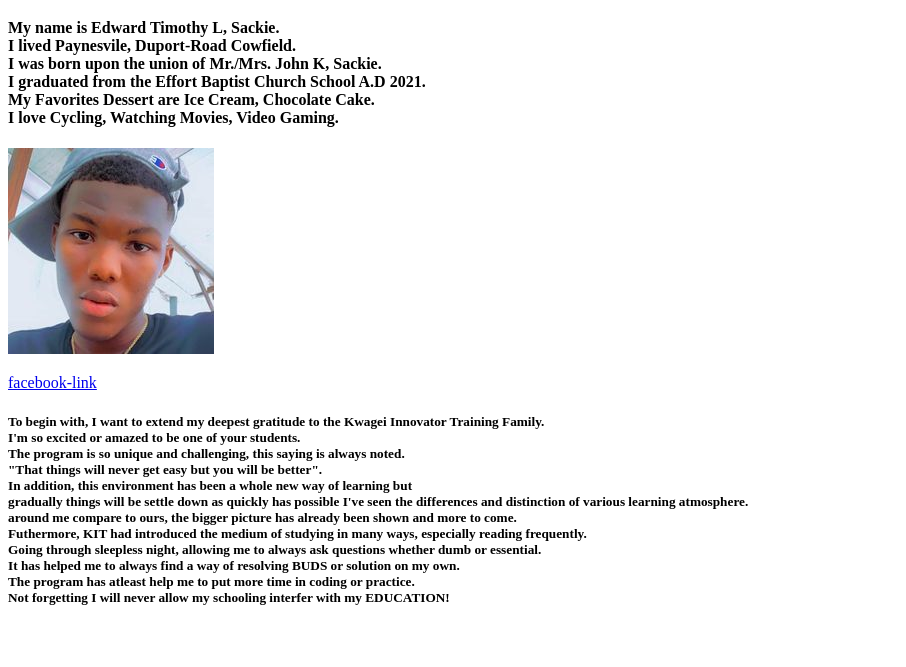
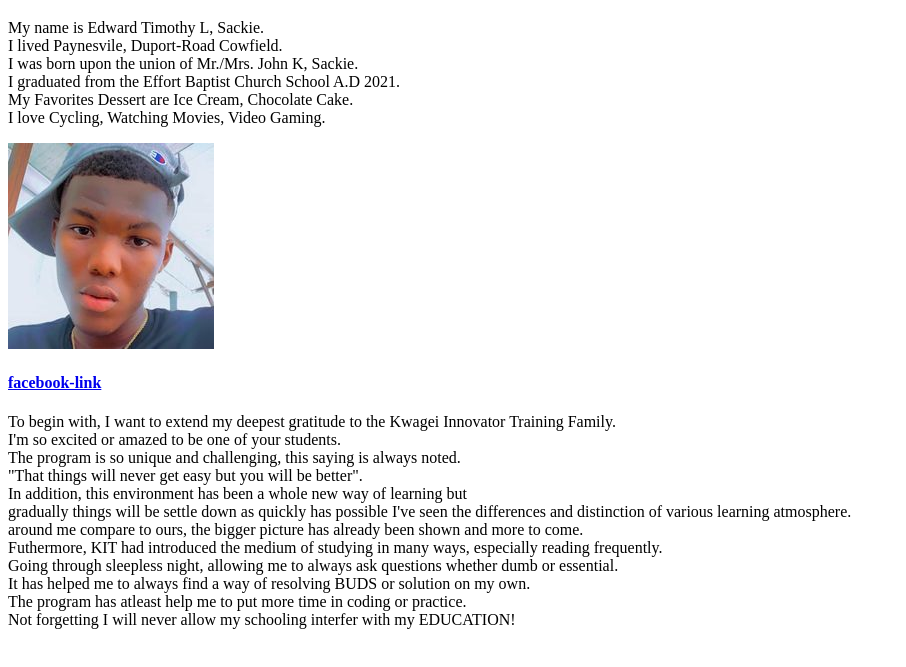
Before and after one commit to Kwagei/week-0-about-me-edwardtimsack, a plain HTML site: page index.html in a window 1280 px wide. Shown: the part 61-728 px from the top of the page, without its empty margins (0-906 px from the left). Drawn offline with Linux system fonts and the light colour scheme.

Commit message:
completed

```diff
--- a/index.html
+++ b/index.html
@@ -1,23 +1,26 @@
 <!DOCTYPE html>
 <html>
 <head>
-    <title></title>
+    <title>About Me Page</title>
 </head>
 <body>
 <h1> Edward Timothy L, Sackie</h1>
-<h4><p> My name is Edward Timothy L, Sackie.<br>
+<p> My name is Edward Timothy L, Sackie.<br>
     I lived Paynesvile, Duport-Road Cowfield.<br>
     I was born upon the union of Mr./Mrs. John K, Sackie.<br>
     I graduated from the Effort Baptist Church School A.D 2021.<br>
     My Favorites Dessert are Ice Cream, Chocolate Cake.<br>
     I love Cycling, Watching Movies, Video Gaming.
-</p></h4>
-<img src="./Picture/edward _pic.jpg" alt="selfie of a guy"> <br>
+</p>
+<div>
+    <img src="./Picture/edward _pic.jpg" alt="selfie of a guy"> <br>
+    <h4><a href="https://web.facebook.com/photo/?fbid=1076529649959438&set=a.112618813017198/">facebook-link</a><br></h4>
+
+</div>
 <p>
-<a href="https://web.facebook.com/photo/?fbid=1076529649959438&set=a.112618813017198/">facebook-link</a><br>
 </p>
 
-<h5><div>
+<div>
     To begin with, I want to extend my deepest gratitude to the Kwagei Innovator Training Family.<br>
     I'm so excited or amazed to be one of your students.<br>
     The program is so unique and challenging, this saying is always noted.<br>"That things will never get easy but you will be better".<br>
@@ -26,7 +29,7 @@
     Futhermore, KIT had introduced the medium of studying in many ways, especially reading frequently.<br> Going through sleepless night, allowing me to always ask questions whether dumb or essential.<br>
     It has helped me to always find a way of resolving BUDS or solution on my own.<br> The program has atleast help me to put more time in coding or practice.<br>
     Not forgetting I will never allow my schooling interfer with my EDUCATION!
-</div></h5>
+</div>
 
 
 
```
Also changed, not shown: Quiz/index_tim.html (deleted, +0 -32 lines).
